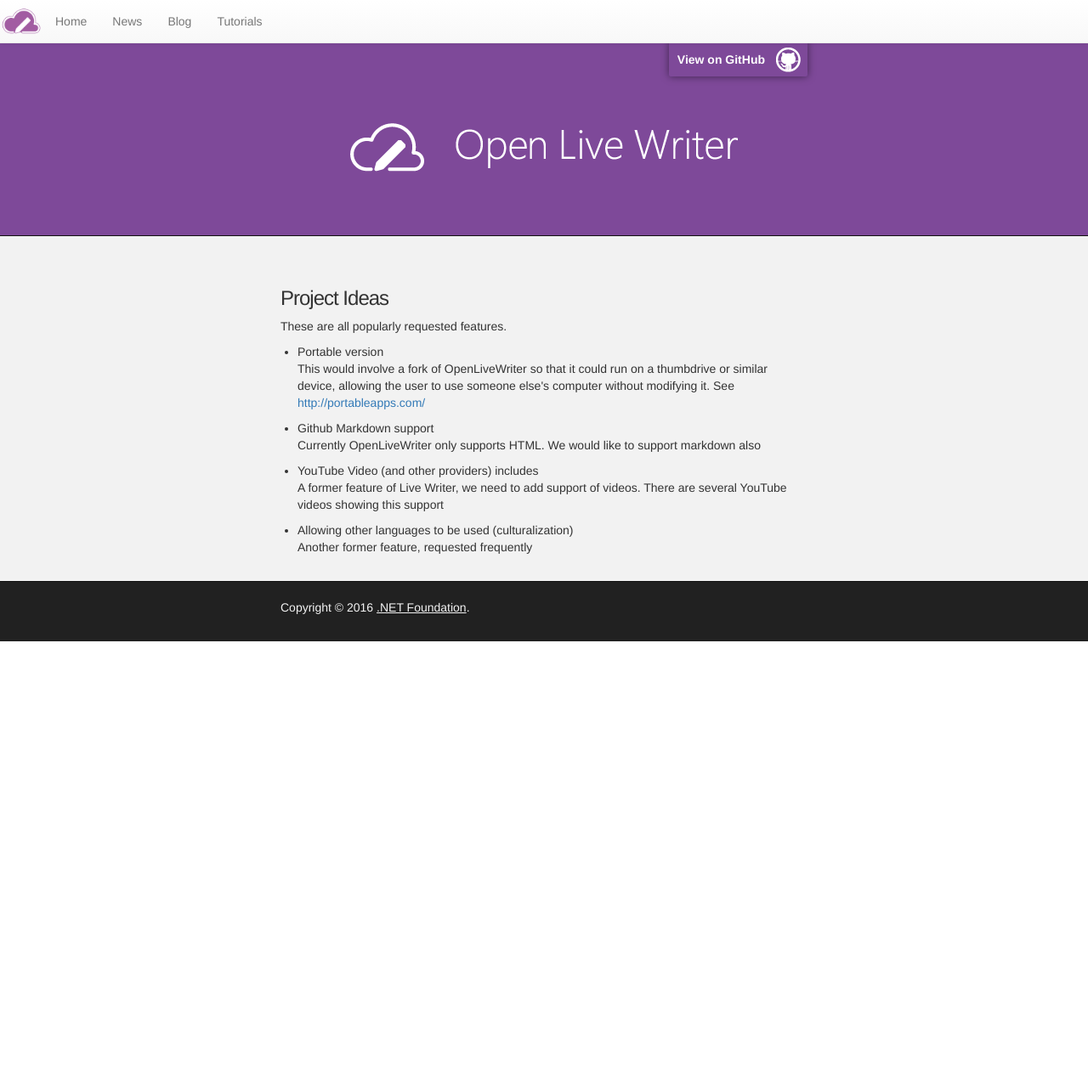
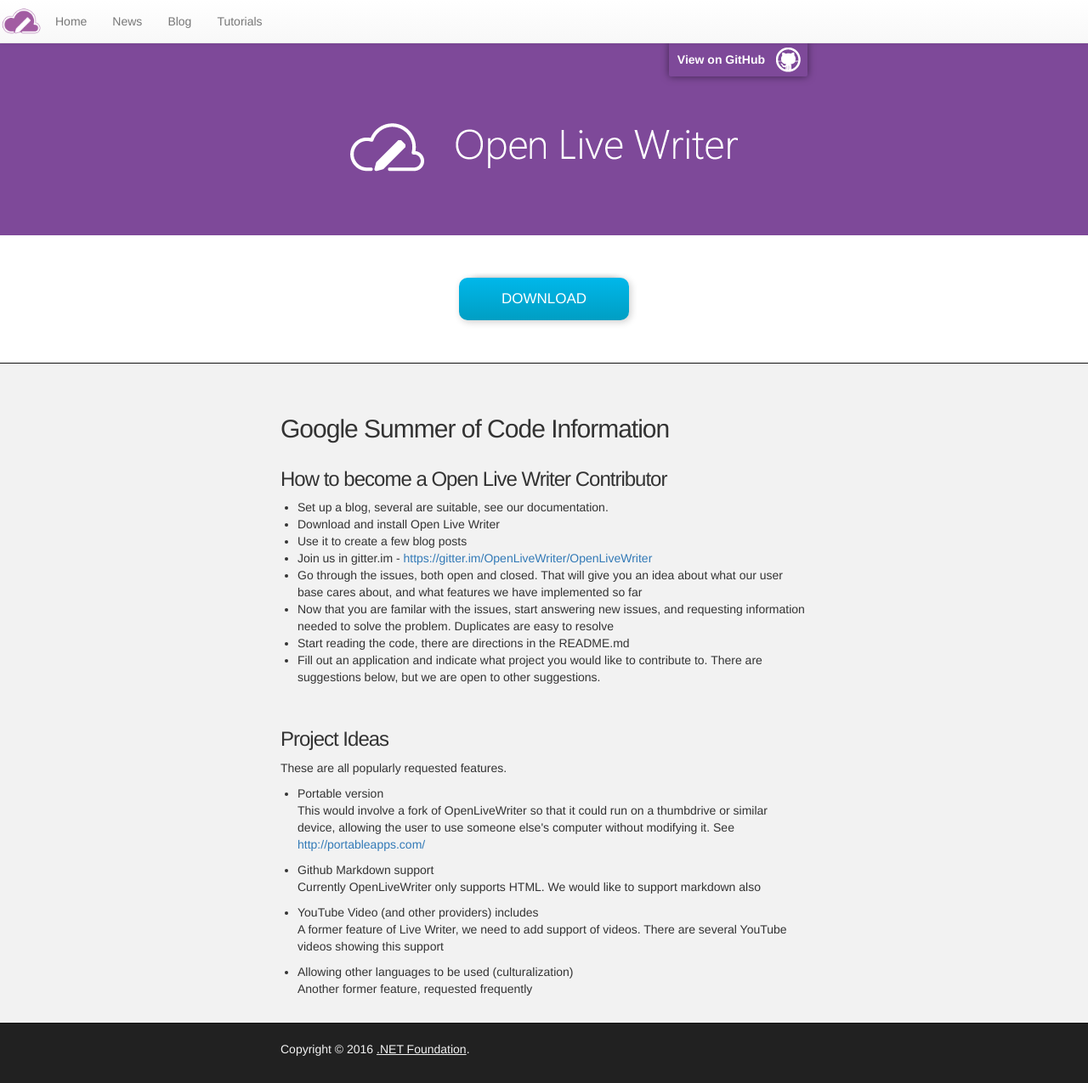
Before and after one commit to OpenLiveWriter/OpenLiveWriter.Github.io, a Jekyll site: the page built from GSoC/index.html, in a window 1280 px wide and 1275 px high. Shown: the whole window at 85% size. Built offline with Jekyll 4.4.1, drawn with Linux system fonts in a browser that asks for light colours.

Commit message:
Added How to become a contributor

```diff
--- a/GSoC/index.html
+++ b/GSoC/index.html
@@ -1,9 +1,39 @@
 ---
 layout: default
 title: "Information for Google Summer of Code"
-download: false
+download: true
 ---
+<h2>Google Summer of Code Information</h2>
 
+<h3>How to become a Open Live Writer Contributor</h3>
+<p>
+    <ul>
+        <li>
+            Set up a blog, several are suitable, see our documentation.
+        </li>
+        <li>
+            Download and install Open Live Writer
+        </li>
+        <li>
+            Use it to create a few blog posts
+        </li>
+        <li>
+            Join us in gitter.im  - <a href="https://gitter.im/OpenLiveWriter/OpenLiveWriter"> https://gitter.im/OpenLiveWriter/OpenLiveWriter</a>
+        <li>
+            Go through the issues, both open and closed.  That will give you an idea about
+            what our user base cares about, and what features we have implemented so far
+        </li>
+        <li>
+            Now that you are familar with the issues, start answering new issues, and requesting information needed to solve the problem.  Duplicates are easy to resolve
+        </li>
+        <li>
+            Start reading the code, there are directions in the README.md
+        </li>
+        <li>
+            Fill out an application and indicate what project you would like to contribute to.  There are suggestions below, but we are open to other suggestions.
+        </li>
+</ul>
+</br>
 <h3>Project Ideas</h3>
 <p>These are all popularly requested features.</p>
 <ul>
```
